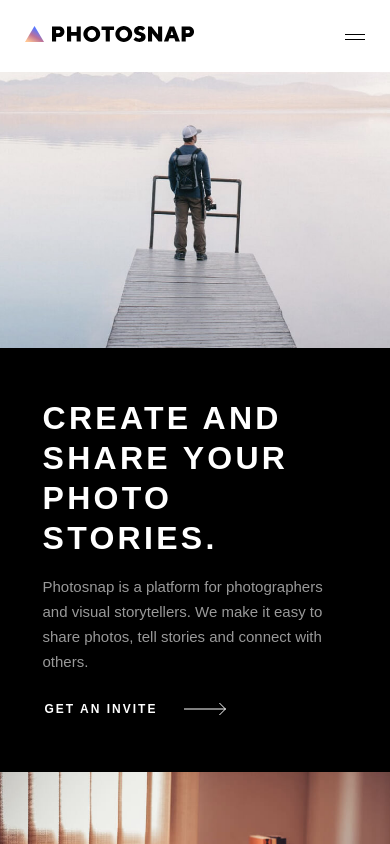
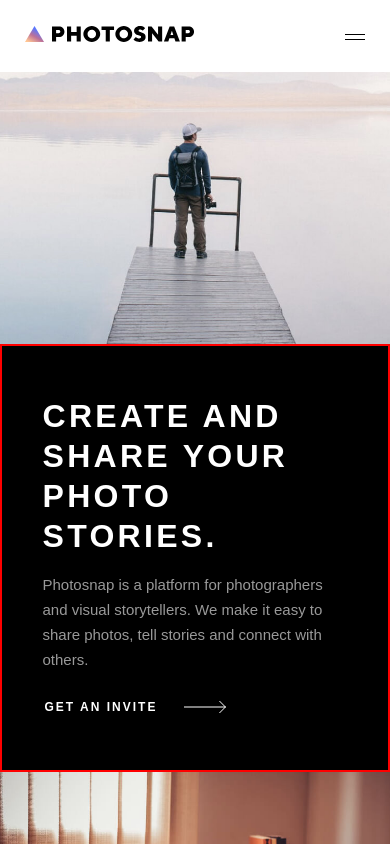
Before and after one commit to ding-09/photosnap, a React (Create React App) app: page / in a window 390 px wide. Shown: the top 844 px of the page. Built offline with nearby package versions, Linux system fonts and the light colour scheme; the HTML template or start-up script is replaced by a standard one.

Commit message:
added border for debugging mobile

```diff
--- a/src/pages/Home.js
+++ b/src/pages/Home.js
@@ -119,7 +119,7 @@ const Section = styled.section`
   }
   @media (max-width: 600px) {
     flex-direction: column-reverse;
-    min-height: 70rem;
+    height: 70rem;
     #middle-textBox {
       order: 0;
     }
@@ -127,6 +127,7 @@ const Section = styled.section`
 `;
 
 const TextBox = styled.div`
+border: 2px solid red;
   background: ${(props) => props.background || '#ffffff'};
   color: ${(props) => props.background && '#ffffff'};
   flex: 1 1 61rem;
--- a/src/pages/Stories.js
+++ b/src/pages/Stories.js
@@ -12,7 +12,6 @@ const Stories = () => {
     <main>
       <HeroSection>
         <section className="mobile-hero-image">
-
         </section>
         <section className="hero-text">
           <h4>LAST MONTH’S FEATURED STORY</h4>
```
Also changed, not shown: 1 other file (tests, documents, lock files or other folders).
